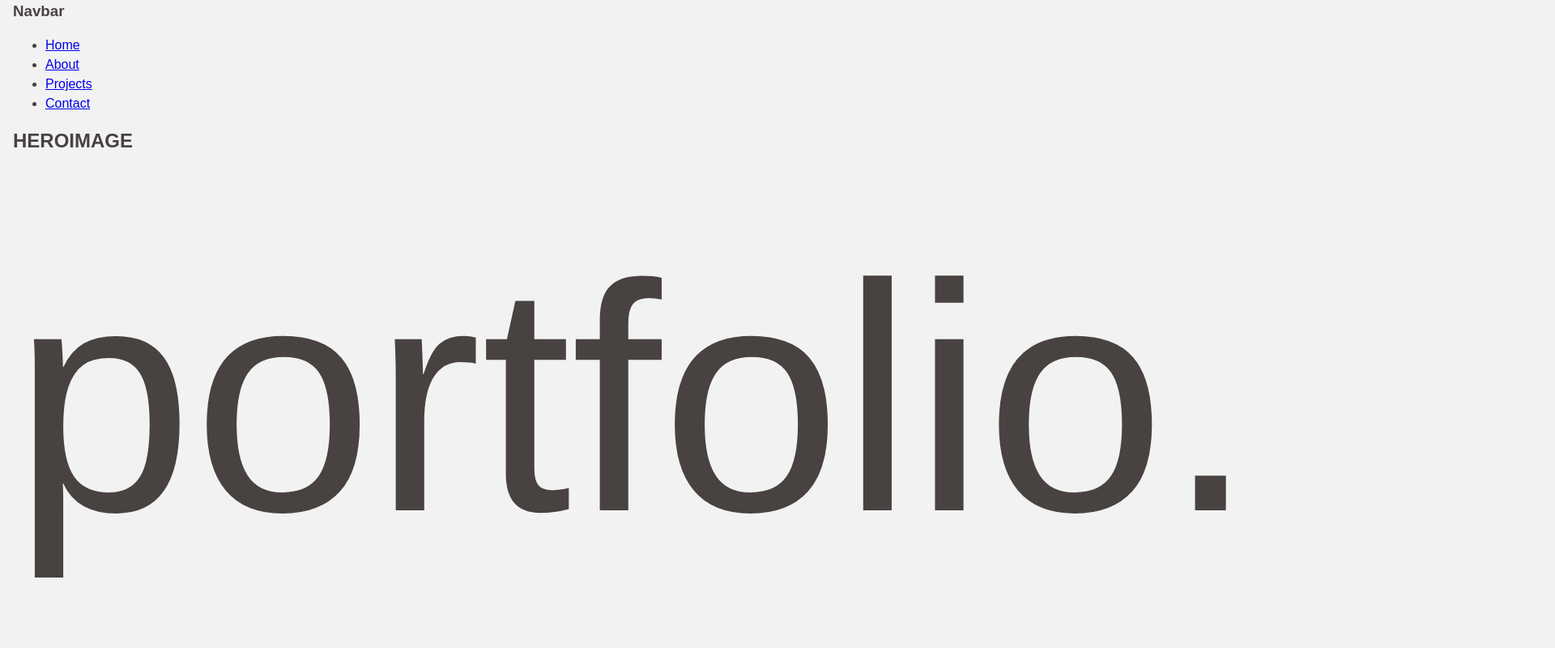
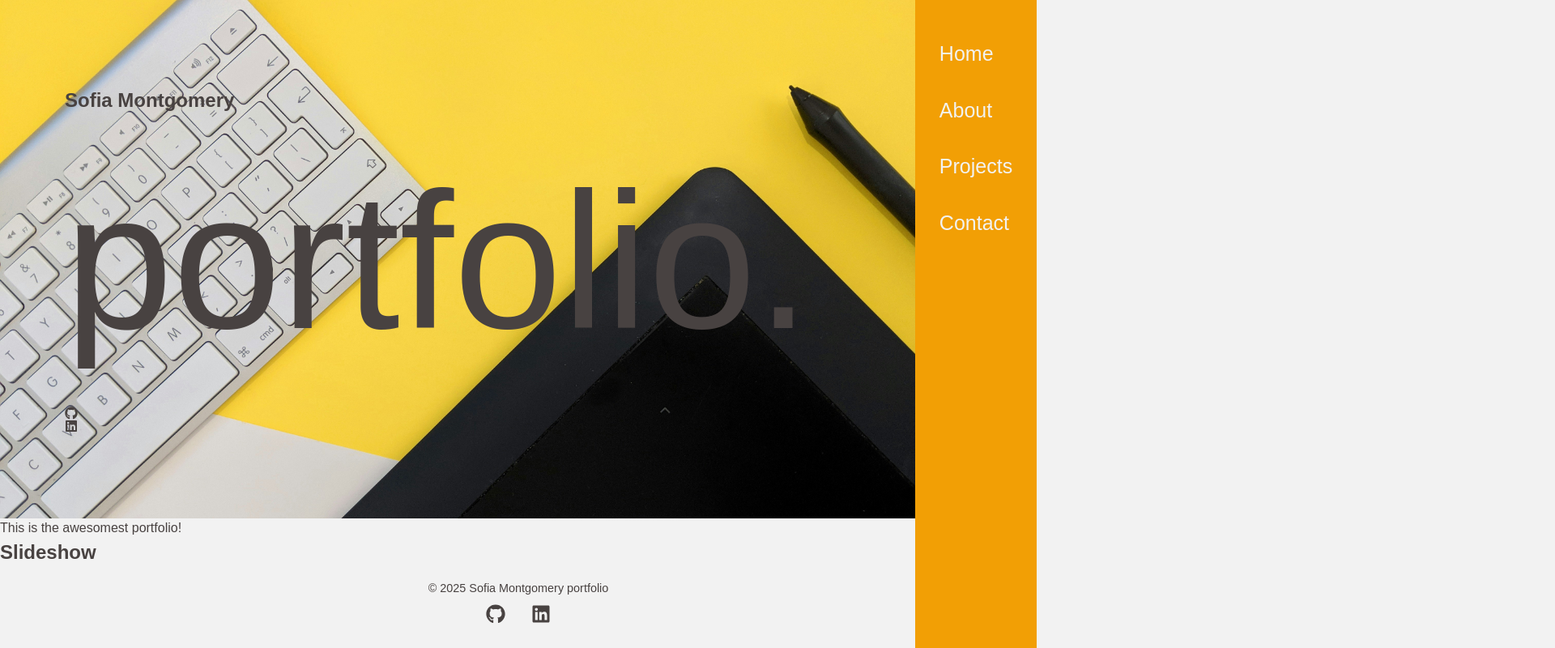
Before and after one commit to fiamont/new-portfolio, a React (Vite) app: page / in a window 1280 px wide. Shown: the top 800 px of the page at 81% size, 1920 px wide, since content can reach past the window. Built offline with nearby package versions, Linux system fonts and the light colour scheme; a web font is replaced by a local one.

Commit message:
some chat-gpt-helped css

```diff
--- a/src/components/Footer.jsx
+++ b/src/components/Footer.jsx
@@ -1,9 +1,57 @@
+import styled from "styled-components";
+import { FaLinkedin, FaGithub } from "react-icons/fa";
+
+const FooterContainer = styled.footer`
+  text-align: center;
+  padding: 1rem;
+`;
+
+const FooterText = styled.p`
+  font-size: 0.9rem;
+  margin: 0;
+`;
+
+const IconContainer = styled.div`
+  display: flex;
+  justify-content: center;
+  align-items: center;
+  gap: 1rem;
+  margin-top: 0.5rem;
+`;
+
+const StyledGithub = styled(FaGithub)`
+  margin: 0 0.5rem;
+  font-size: 1.5rem;
+  color: var(--dark-grey);
+  transition: color 0.3s;
+
+  &:hover {
+    color: var(--orange-color);
+  }
+`;
+
+const StyledLinkedin = styled(FaLinkedin)`
+  margin: 0 0.5rem;
+  font-size: 1.5rem;
+  color: var(--dark-grey);
+  transition: color 0.3s;
+
+  &:hover {
+    color: var(--orange-color);
+  }
+`;
+
 function Footer() {
   return (
-    <footer>
-      <h3>Footer</h3>
-      <p>&copy; {new Date().getFullYear()} Sofia Montgomery portfolio</p>
-    </footer>
+    <FooterContainer>
+      <FooterText>
+        &copy; {new Date().getFullYear()} Sofia Montgomery portfolio
+      </FooterText>
+      <IconContainer>
+        <StyledGithub />
+        <StyledLinkedin />
+      </IconContainer>
+    </FooterContainer>
   );
 }
 
--- a/src/components/HeroImage.jsx
+++ b/src/components/HeroImage.jsx
@@ -1,10 +1,29 @@
+import { homeText } from "../texts/homeText";
+import { FaLinkedin, FaGithub } from "react-icons/fa";
+import styled from "styled-components";
+import webutveckling from "../assets/webutveckling.jpg";
+
+const BackgroundDiv = styled.div`
+  background-image: url(${webutveckling}); /* Ställer in bakgrundsbilden */
+  background-size: cover; /* Gör så att bilden täcker hela div */
+  background-position: center; /* Centrera bilden */
+  height: 80vh; /* Gör div lika hög som skärmen */
+  width: 100%; /* Gör div lika bred som skärmen */
+  display: flex;
+  flex-direction: column; /* Staplar innehållet vertikalt */
+  justify-content: center;
+  align-items: left;
+  padding-left: 5rem;
+`;
+
 function HeroImage() {
-  const heroImage = "heroimage";
-
   return (
-    <>
-      <h2>{heroImage.toUpperCase()}</h2>
-    </>
+    <BackgroundDiv>
+      <h2>{homeText.headingTwo}</h2>
+      <h1>{homeText.headingOne}</h1>
+      <FaGithub />
+      <FaLinkedin />
+    </BackgroundDiv>
   );
 }
 
--- a/src/components/Navbar.jsx
+++ b/src/components/Navbar.jsx
@@ -1,27 +1,24 @@
-import { Link } from "react-router-dom";
+import { StyledNavbar, NavList, NavItem, NavLink } from "./Navbar.styles.js";
 
-function Navbar() {
+const Navbar = () => {
   return (
-    <>
-      <nav>
-        <h3>Navbar</h3>
-        <ul>
-          <li>
-            <Link to="/">Home</Link>
-          </li>
-          <li>
-            <Link to="/about">About</Link>
-          </li>
-          <li>
-            <Link to="/projects">Projects</Link>
-          </li>
-          <li>
-            <Link to="/contact">Contact</Link>
-          </li>
-        </ul>
-      </nav>
-    </>
+    <StyledNavbar>
+      <NavList>
+        <NavItem>
+          <NavLink to="/">Home</NavLink>
+        </NavItem>
+        <NavItem>
+          <NavLink to="/about">About</NavLink>
+        </NavItem>
+        <NavItem>
+          <NavLink to="/projects">Projects</NavLink>
+        </NavItem>
+        <NavItem>
+          <NavLink to="/contact">Contact</NavLink>
+        </NavItem>
+      </NavList>
+    </StyledNavbar>
   );
-}
+};
 
 export default Navbar;
--- a/src/components/Navbar.styles.js
+++ b/src/components/Navbar.styles.js
@@ -0,0 +1,39 @@
+import styled from "styled-components";
+import { Link } from "react-router-dom";
+
+//navbar
+export const StyledNavbar = styled.nav`
+  background-color: var(--light-orange-color);
+  padding: 1rem;
+  display: flex;
+  flex-direction: column;
+  align-items: center;
+  position: fixed;
+  top: 0;
+  right: 0;
+  height: 100vh;
+  width: 150px;
+`;
+
+// ul
+export const NavList = styled.ul`
+  list-style: none;
+  margin: 0;
+  padding: 0;
+`;
+
+// li
+export const NavItem = styled.li`
+  margin-top: 2rem;
+`;
+
+// Link
+export const NavLink = styled(Link)`
+  text-decoration: none;
+  font-size: 25px;
+  color: var(--light-grey);
+
+  &:hover {
+    color: var(--red-color);
+  }
+`;
--- a/src/index.css
+++ b/src/index.css
@@ -28,8 +28,6 @@ picture {
 body {
   line-height: 1.5;
   min-height: 100vh;
-  padding-left: 1rem;
-  padding-right: 1rem;
 }
 
 /* make images easier to work with */
@@ -69,7 +67,7 @@ select {
 
 :root {
   --yellow-color: #f2cb05;
-  --light-orange-purple: #f29f05;
+  --light-orange-color: #f29f05;
   --orange-color: #f28705;
   --red-color: #f23e2e;
   --dark-grey-color: #484241;
@@ -102,5 +100,5 @@ p {
 h1 {
   font-family: var(--heading-font-family);
   font-weight: var(--heading-font-weight);
-  font-size: 50vh;
+  font-size: 30vh;
 }
--- a/src/pages/Home.jsx
+++ b/src/pages/Home.jsx
@@ -7,8 +7,6 @@ function Home() {
   return (
     <>
       <HeroImage />
-      <h1>{homeText.headingOne}</h1>
-      <h1>{homeText.headingTwo}</h1>
       <TextBox text={homeText.content} />
       <Slideshow />
     </>
```
Also changed, not shown: src/assets/webutveckling.jpg (added).
